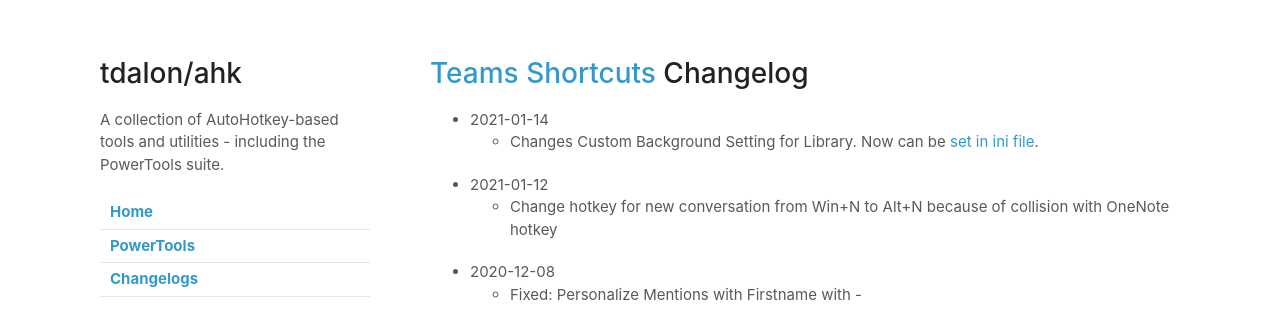
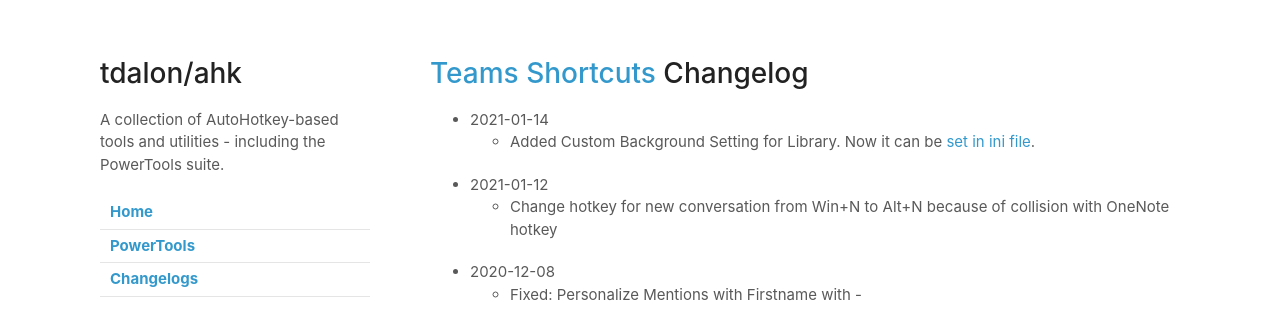
Before and after one commit to poa00/ahk-mso, a Jekyll site: the page built from docs/Teams-Shortcuts-(Changelog).md, in a window 1280 px wide and 900 px high. Shown: the top 315 px of the window. Built offline with Jekyll 4.4.1, drawn with Linux system fonts in a browser that asks for light colours; our own code applies the rules of GitHub Pages for plain Markdown files.

Commit message:
Update Teams-Shortcuts-(Changelog).md

```diff
--- a/docs/Teams-Shortcuts-(Changelog).md
+++ b/docs/Teams-Shortcuts-(Changelog).md
@@ -1,7 +1,7 @@
 # [Teams Shortcuts](Teams-Shortcuts) Changelog
 
 * 2021-01-14
-	- Changes Custom Background Setting for Library. Now can be [set in ini file](https://tdalon.blogspot.com/2021/01/teams-custom-backgrounds.html#openlib).
+	- Added Custom Background Setting for Library. Now it can be [set in ini file](https://tdalon.blogspot.com/2021/01/teams-custom-backgrounds.html#openlib).
 * 2021-01-12
 	- Change hotkey for new conversation from Win+N to Alt+N because of collision with OneNote hotkey
 * 2020-12-08
```
